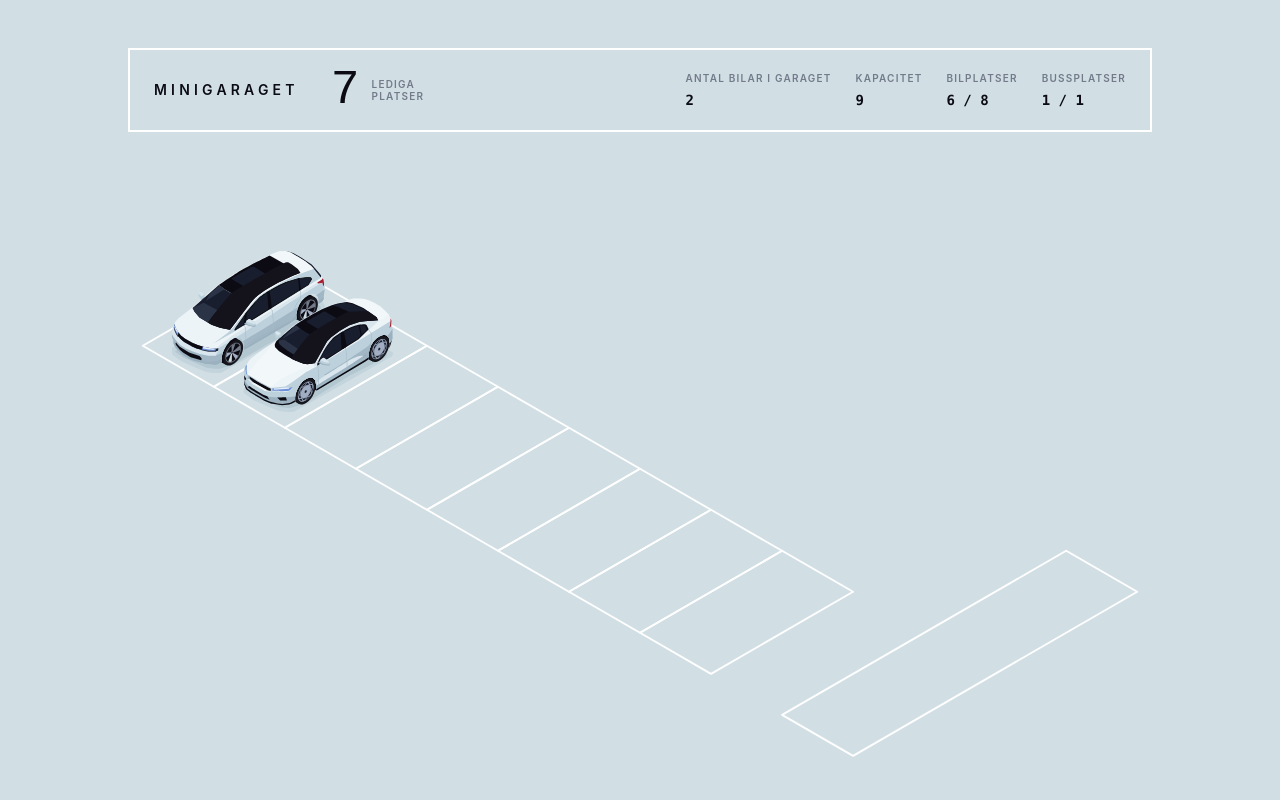
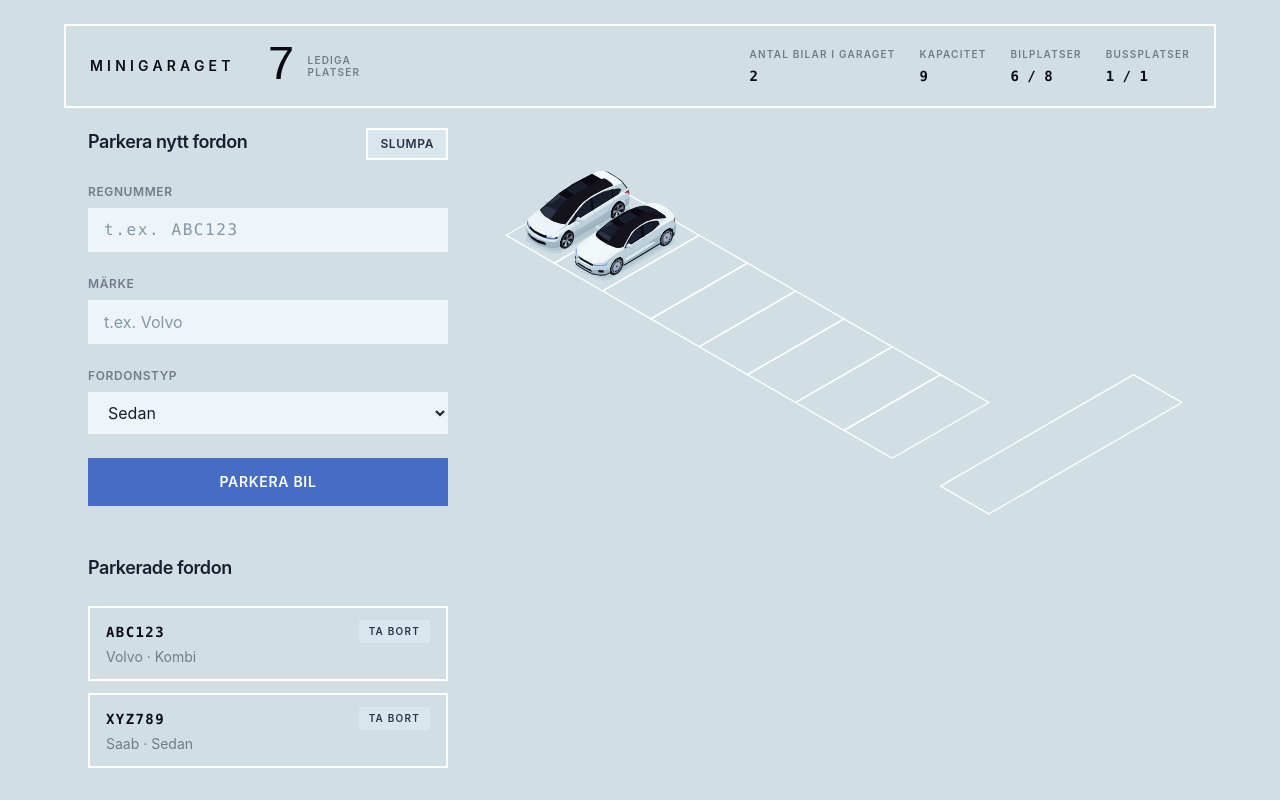
Before and after one commit to laszloprekop/fe-09-minigarage, a React (Vite) app: page / in a window 1280 px wide. Shown: the top 800 px of the page. Built offline with nearby package versions, Linux system fonts and the light colour scheme; a web font is replaced by a local one.

Commit message:
style(ui): sticky header, sidebar for form and list beside the canvas

```diff
--- a/src/App.tsx
+++ b/src/App.tsx
@@ -114,17 +114,16 @@ export default function App() {
   };
 
   return (
-    <div className="min-h-screen bg-surface-300 px-6 py-12 text-ink-900">
-      <div className="mx-auto max-w-5xl space-y-14">
+    <div className="min-h-screen bg-surface-300 text-ink-900">
+      <div className="sticky top-0 z-10 bg-surface-300 px-6 pt-6 pb-5">
+        <div className="mx-auto max-w-6xl">
           <GarageHeader plan={plan} parked={cars.length} free={free} />
+        </div>
+      </div>
 
-        <GarageView
-          plan={plan}
-          cars={cars}
-          hoveredId={hoveredId}
-          onHover={setHoveredId}
-        />
-
+      <main className="mx-auto max-w-6xl px-6 pb-20">
+        <div className="flex flex-col gap-12 lg:flex-row lg:items-start">
+          <aside className="w-full space-y-12 lg:w-90 lg:shrink-0">
             <ParkingForm
               regNumber={regNumber}
               brand={brand}
@@ -152,7 +151,18 @@ export default function App() {
               onHover={setHoveredId}
               onDelete={handleDeleteCar}
             />
+          </aside>
+
+          <div className="min-w-0 flex-1">
+            <GarageView
+              plan={plan}
+              cars={cars}
+              hoveredId={hoveredId}
+              onHover={setHoveredId}
+            />
           </div>
+        </div>
+      </main>
     </div>
   );
 }
--- a/src/components/VehicleRow.tsx
+++ b/src/components/VehicleRow.tsx
@@ -8,36 +8,36 @@ interface Props {
   onDelete: (id: number) => void;
 }
 
-/** A parked vehicle is drawn as a bay: white outline, no fill. */
+/**
+ * A parked vehicle is drawn as a bay: white outline, no fill. Stacked rather
+ * than in one line, because this lives in a narrow sidebar.
+ */
 export function VehicleRow({ car, hovered, onHover, onDelete }: Props) {
   return (
     <div
       onMouseEnter={() => onHover(car.id)}
       onMouseLeave={() => onHover(null)}
-      className={`flex items-center justify-between gap-4 border-2 px-4 py-3
-                  transition-colors ${
+      className={`border-2 px-4 py-3 transition-colors ${
         hovered ? 'border-accent-strong' : 'border-white'
       }`}
     >
-      <div className="flex items-baseline gap-4">
+      <div className="flex items-center justify-between gap-3">
         <span className="font-mono text-sm font-semibold tracking-widest text-ink-950">
           {car.regNumber}
         </span>
-        <span className="font-semibold text-ink-900">{car.brand}</span>
-        <span className="text-xs tracking-wide text-ink-700">
-          {typeById(car.type).label}
-        </span>
-      </div>
-
         <button
           type="button"
           onClick={() => onDelete(car.id)}
-        className="cursor-pointer border-2 border-white bg-surface-200 px-3 py-1.5
-                   text-xs font-semibold tracking-wider text-ink-800 uppercase
-                   transition-colors hover:border-alert hover:text-alert"
+          className="shrink-0 cursor-pointer bg-surface-200 px-2.5 py-1 text-[10px]
+                     font-semibold tracking-[0.12em] text-ink-800 uppercase
+                     transition-colors hover:bg-alert hover:text-white"
         >
           Ta bort
         </button>
       </div>
+      <p className="mt-1 truncate text-sm text-ink-700">
+        {car.brand} · {typeById(car.type).label}
+      </p>
+    </div>
   );
 }
```
Lines whose indentation alone changed are shown as unchanged.
